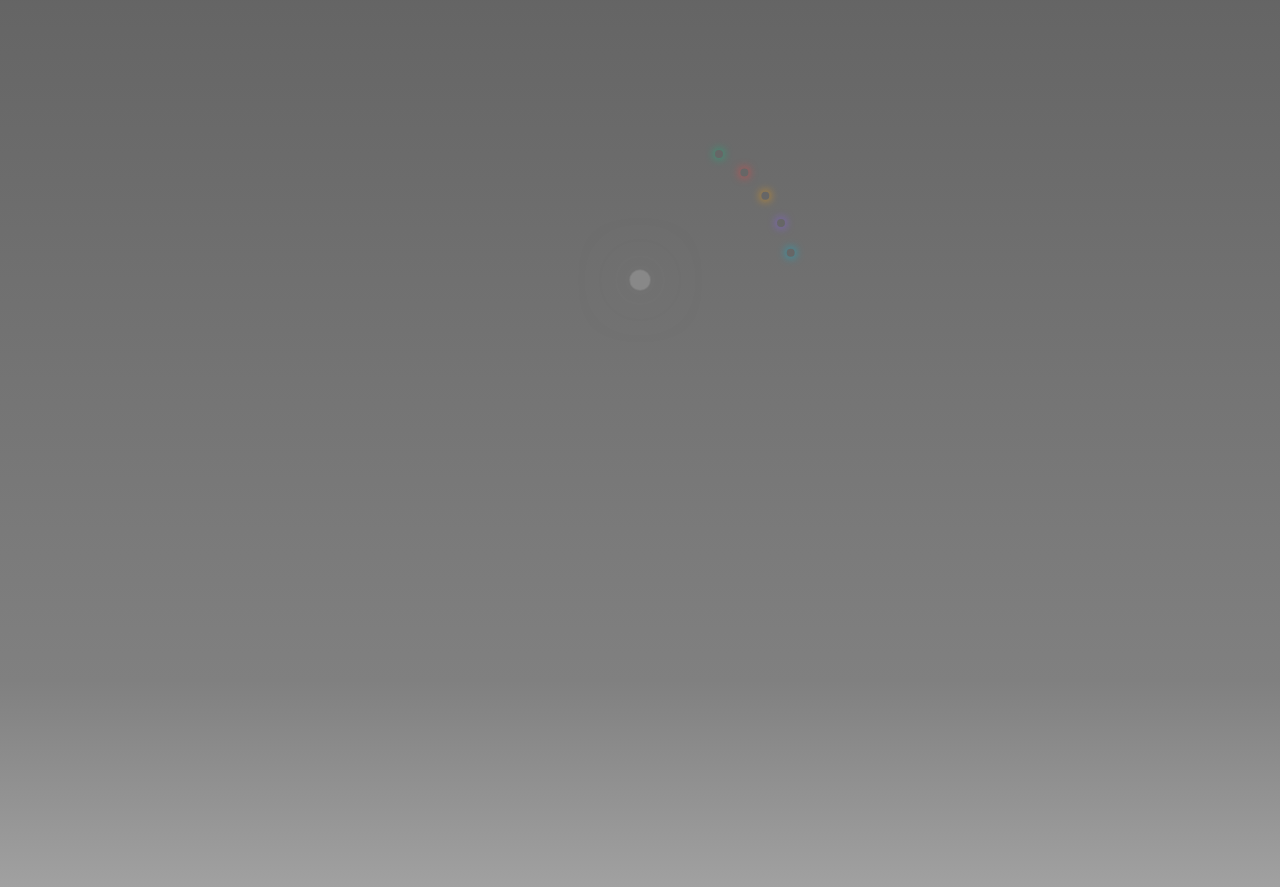
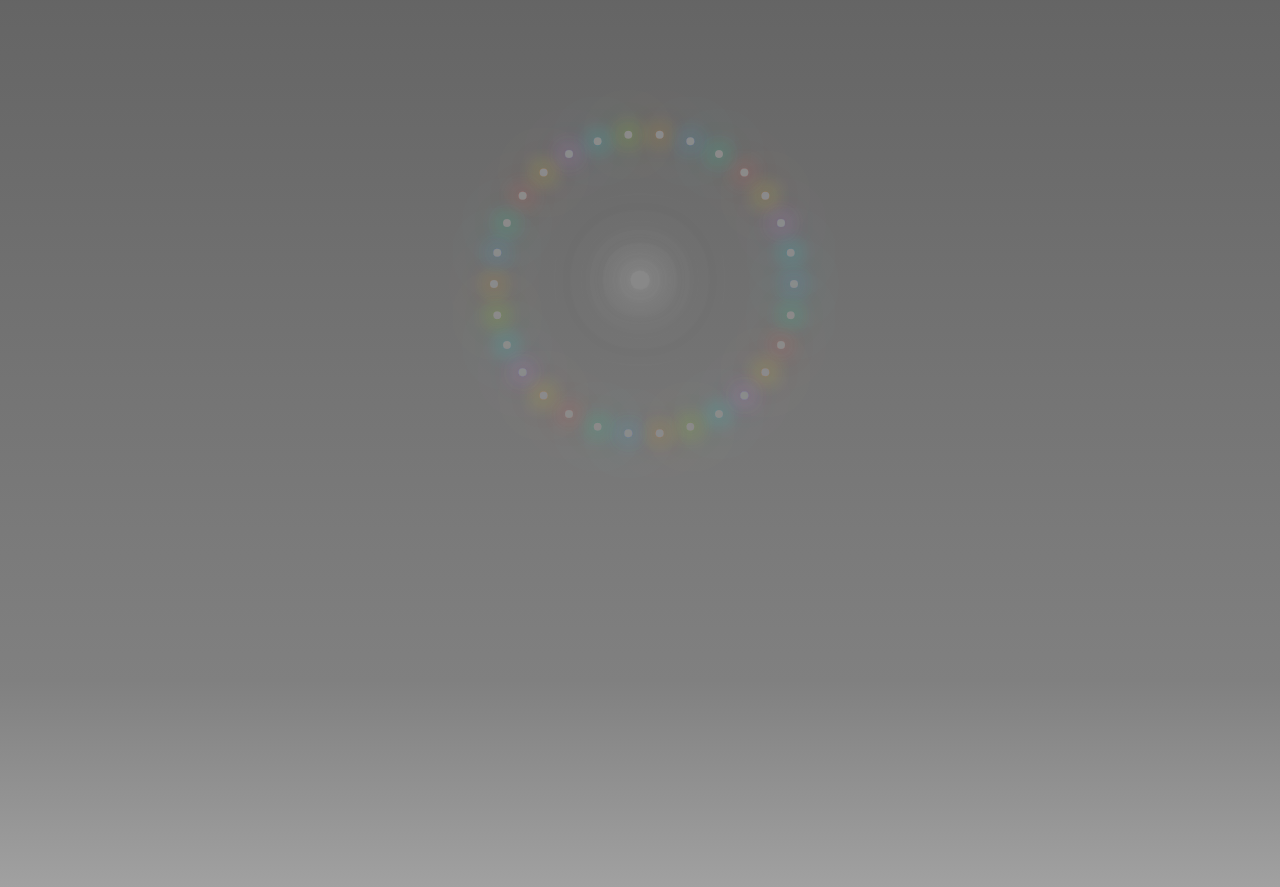
Before and after one commit to divyansh-1009/Landing-Page, a React (Vite) app: page / in a window 1280 px wide. Shown: the part 3320-4207 px from the top of the page. Built offline with nearby package versions, Linux system fonts and the light colour scheme.

Commit message:
section 5 improved

```diff
--- a/src/App.css
+++ b/src/App.css
@@ -437,9 +437,10 @@
   height: 24px;
   background-color: #888;
   border-radius: 50%;
-  animation: grayPulse 1.5s infinite ease-in-out;
+  animation: grayPulse 1.4s infinite ease-in-out;
   position: relative;
   z-index: 10;
+  box-shadow: 0 0 45px rgba(220, 220, 220, 0.85), 0 0 90px rgba(220, 220, 220, 0.55);
 }
 
 @keyframes grayPulse {
@@ -466,6 +467,26 @@
   border-radius: 50%;
   transition: all 1s ease-out;
   transform-origin: center;
+}
+
+.section-5-content {
+  position: absolute;
+  top: 65%;
+  left: 50%;
+  transform: translate(-50%, -50%);
+  width: 90%;
+  max-width: 900px;
+  text-align: center;
+}
+
+.section-5-text {
+  font-size: 1.6rem;
+  font-weight: 600;
+  color: #111827;
+  margin: 0;
+  line-height: 1.4;
+  animation: section2TextFadeIn 1s ease-in-out forwards;
+  opacity: 0;
 }
 
 /* Section 6 - Form Morphing Styles */
--- a/src/App.tsx
+++ b/src/App.tsx
@@ -57,6 +57,7 @@ function App() {
   const typedInstanceRef = useRef<Typed | null>(null)
   const section4GridRef = useRef<HTMLDivElement>(null)
   const section4Ref = useRef<HTMLElement>(null)
+  const section5Ref = useRef<HTMLElement>(null)
 
   useEffect(() => {
     const handleScroll = () => {
@@ -169,21 +170,26 @@ function App() {
       setSection4Progress(progress4)
     }
 
-    // Section 5 progress
-    const section5Start = sectionHeight * 4
-    const section5End = sectionHeight * 5
-    if (scrollY >= section5Start && scrollY < section5End) {
-      const progress = Math.min((scrollY - section5Start) / (section5End - section5Start), 1)
-      setSection5Progress(progress)
+    // Section 5 progress - begin before entering viewport (early trigger)
+    if (section5Ref.current) {
+      const rect5 = section5Ref.current.getBoundingClientRect()
+      const viewportH = window.innerHeight
+      const startTrigger5 = viewportH * 0.95
+      const endTrigger5 = viewportH * 0.3
+      const distance5 = Math.max(1, startTrigger5 - endTrigger5)
+      const rawProgress5 = (startTrigger5 - rect5.top) / distance5
+      const progress5 = Math.min(1, Math.max(0, rawProgress5))
+      setSection5Progress(progress5)
 
-      // Absorb small dots progressively
-      if (progress > 0.3) {
+      if (progress5 > 0.3) {
         setSmallDots(prev =>
           prev.map((dot, index) => ({
             ...dot,
-            absorbed: progress > (0.3 + (index * 0.02))
+            absorbed: progress5 > (0.3 + (index * 0.02))
           }))
         )
+      } else if (progress5 === 0) {
+        setSmallDots(prev => prev.map(dot => ({ ...dot, absorbed: false })))
       }
     }
   }, [scrollY, fullPath])
@@ -479,18 +485,21 @@ function App() {
         </div>
       </section>
 
-      <section className="section-full" id="section-5">
+      <section className="section-full" id="section-5" ref={section5Ref}>
         <div className="section-5-container">
           <div
             className="central-dot absorbing"
             style={{
-              filter: `drop-shadow(0 0 ${20 + section5Progress * 10}px rgba(128, 128, 128, 0.8))`,
+              filter: `drop-shadow(0 0 ${45 + section5Progress * 30}px rgba(220, 220, 220, 0.95))`,
             }}
           />
 
           <div className="small-dots-circle">
             {smallDots.map((smallDot) => {
-              const radius = 150 - (smallDot.absorbed ? section5Progress * 140 : 0)
+              const eased = section5Progress < 0.5
+                ? (section5Progress * section5Progress * 2)
+                : (1 - Math.pow(1 - section5Progress, 2))
+              const radius = 150 - (smallDot.absorbed ? eased * 140 : 0)
               const x = Math.cos((smallDot.angle * Math.PI) / 180) * radius
               const y = Math.sin((smallDot.angle * Math.PI) / 180) * radius
 
@@ -499,14 +508,21 @@ function App() {
                   key={smallDot.id}
                   className="small-dot"
                   style={{
-                    transform: `translate(${x}px, ${y}px) scale(${smallDot.absorbed ? 0.1 : 1})`,
-                    opacity: smallDot.absorbed ? 0 : 1,
-                    boxShadow: `0 0 10px ${smallDot.color}`,
+                    transform: `translate(${x}px, ${y}px) scale(${smallDot.absorbed ? 0.2 : 1})`,
+                    opacity: smallDot.absorbed ? 0.1 : 1,
+                    boxShadow: `0 0 ${22 + eased * 32}px ${smallDot.color}, 0 0 ${44 + eased * 48}px ${smallDot.color}, 0 0 ${28 + eased * 40}px rgba(255, 255, 255, 0.35)`,
+                    filter: `saturate(${1.6}) brightness(${1.35})`,
                   }}
                 />
               )
             })}
           </div>
+
+          {section5Progress > 0.85 && (
+            <div className="section-5-content">
+              <h2 className="section-5-text">Amongst the entropy, I found your perfect business opportunity, backed by my proprietary intense market research and reasoning.</h2>
+            </div>
+          )}
         </div>
       </section>
 
```
